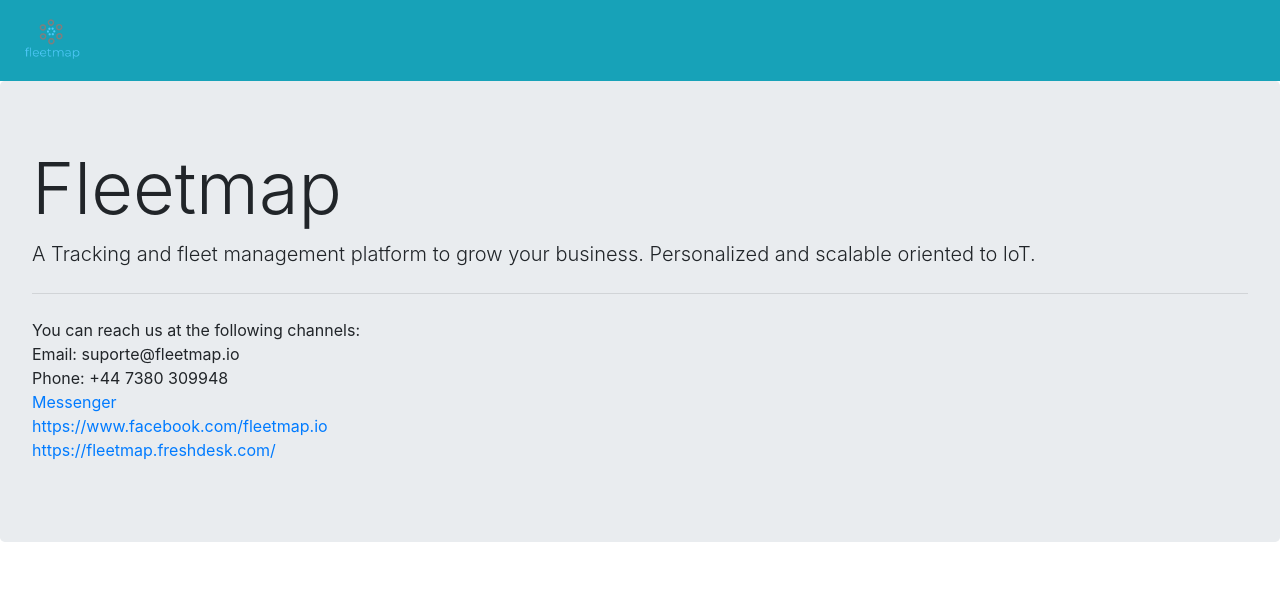
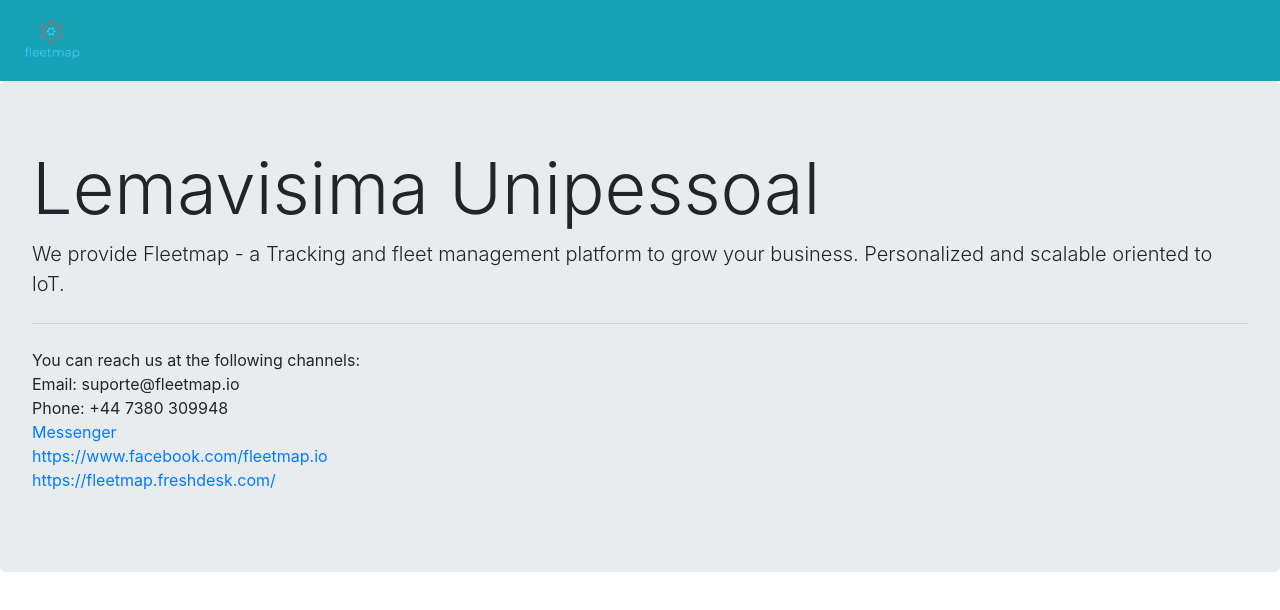
Before and after one commit to jcardus/website, a Nuxt app: page / in a window 1280 px wide. Shown: the top 610 px of the page. Built offline with nearby package versions, Linux system fonts and the light colour scheme.

Commit message:
looks like a page

```diff
--- a/pages/index.vue
+++ b/pages/index.vue
@@ -1,11 +1,11 @@
 <template>
   <b-jumbotron>
     <template #header>
-      Fleetmap
+      Lemavisima Unipessoal
     </template>
 
     <template #lead>
-      A Tracking and fleet management platform to grow your business. Personalized and scalable oriented to loT.
+      We provide Fleetmap - a Tracking and fleet management platform to grow your business. Personalized and scalable oriented to loT.
     </template>
 
     <hr class="my-4">
```
